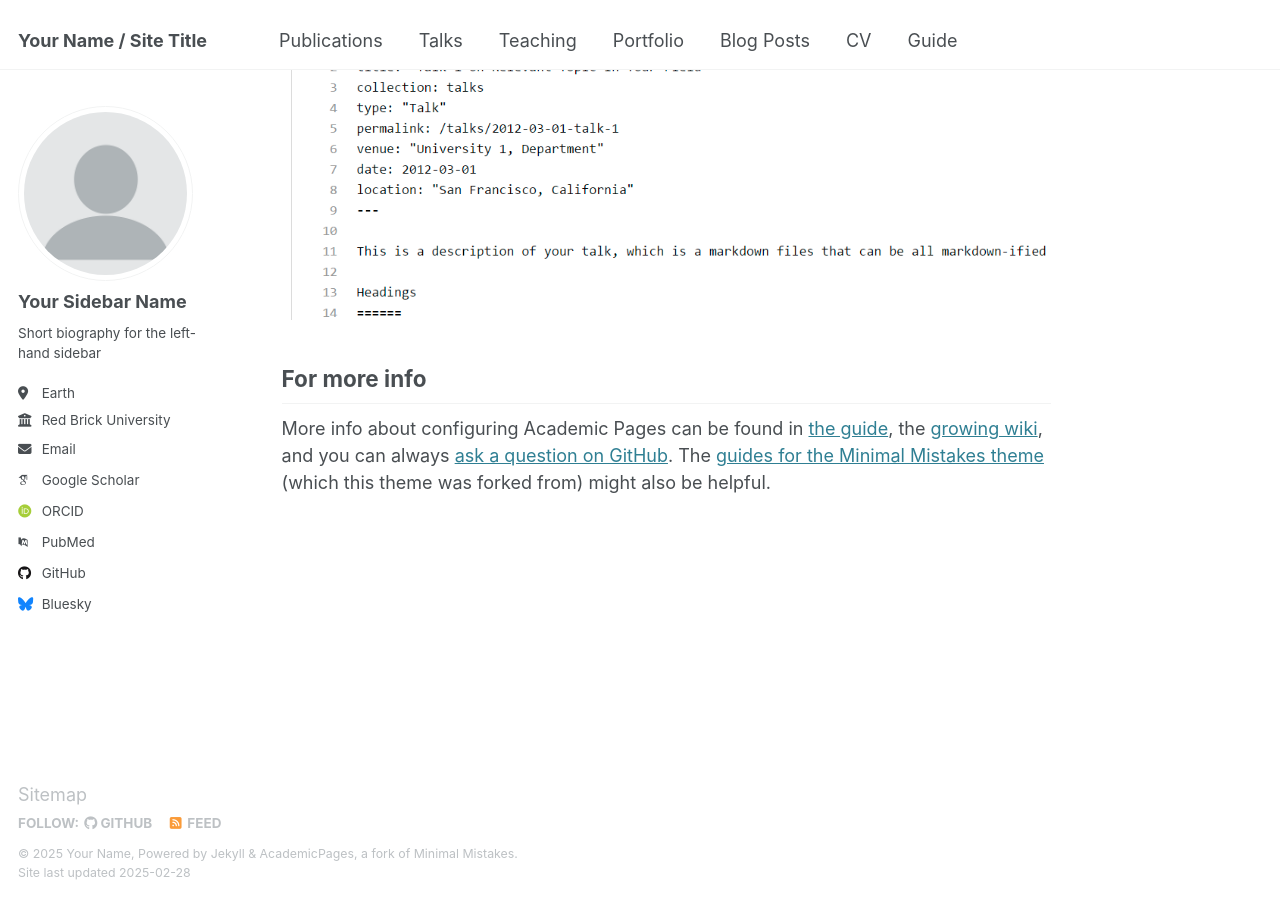
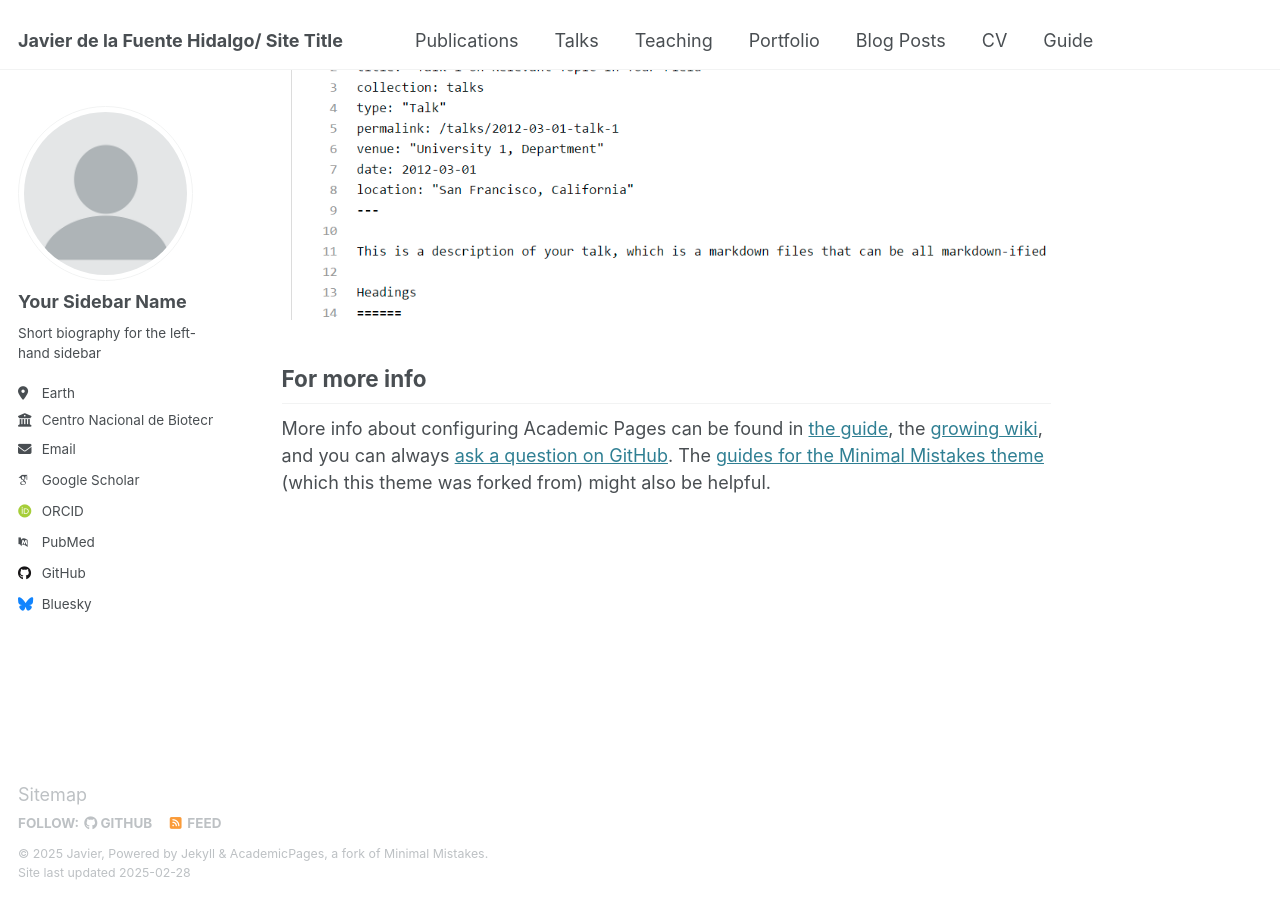
Before and after one commit to DelaFuenteJavier/delafuentejavier.github.io, a Jekyll site: the page built from _pages/about.md, in a window 1280 px wide and 900 px high, scrolled down 2642 px. Built offline with Jekyll 4.4.1, drawn with Linux system fonts in a browser that asks for light colours; some web fonts are replaced.

Commit message:
Update _config.yml

```diff
--- a/_config.yml
+++ b/_config.yml
@@ -9,10 +9,10 @@
 # Basic Site Settings
 locale                   : "en-US"
 site_theme               : "default"
-title                    : "Your Name / Site Title"
+title                    : "Javier de la Fuente Hidalgo/ Site Title"
 title_separator          : "-"
-name                     : &name "Your Name"
-description              : &description "personal description"
+name                     : &name "Javier"
+description              : &description "Postdocotral researcher"
 url                      : https://academicpages.github.io # the base hostname & protocol for your site e.g. "https://[your GitHub username].github.io"
 baseurl                  : "" # the subpath of your site, e.g. "/blog"
 repository               : "academicpages/academicpages.github.io"
@@ -27,7 +27,7 @@ author:
   pronouns         : # example: "she/her"
   bio              : "Short biography for the left-hand sidebar"
   location         : "Earth"
-  employer         : "Red Brick University"
+  employer         : "Centro Nacional de Biotecnología (CNB-CSIC)"
   uri              : # URL
   email            : "none@example.org"
 
```
